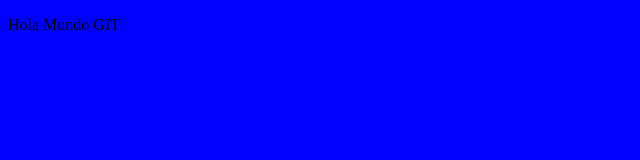
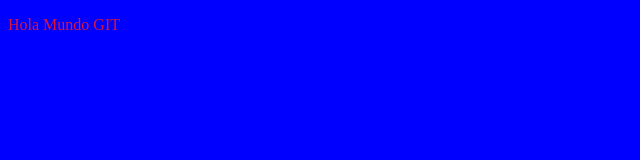
Before and after one commit to johannjc87/PruebaGit, a plain HTML site: page index.html in a window 1280 px wide. Shown: the whole page, without its empty margins (0-640 px from the left). Drawn offline with Linux system fonts and the light colour scheme.

Commit message:
fuente y color de letra

```diff
--- a/css/index.css
+++ b/css/index.css
@@ -1,3 +1,5 @@
 body{
     background-color: blue;
+    font-family: 'Times New Roman', Times, serif;
+    color:crimson;
 }
```
